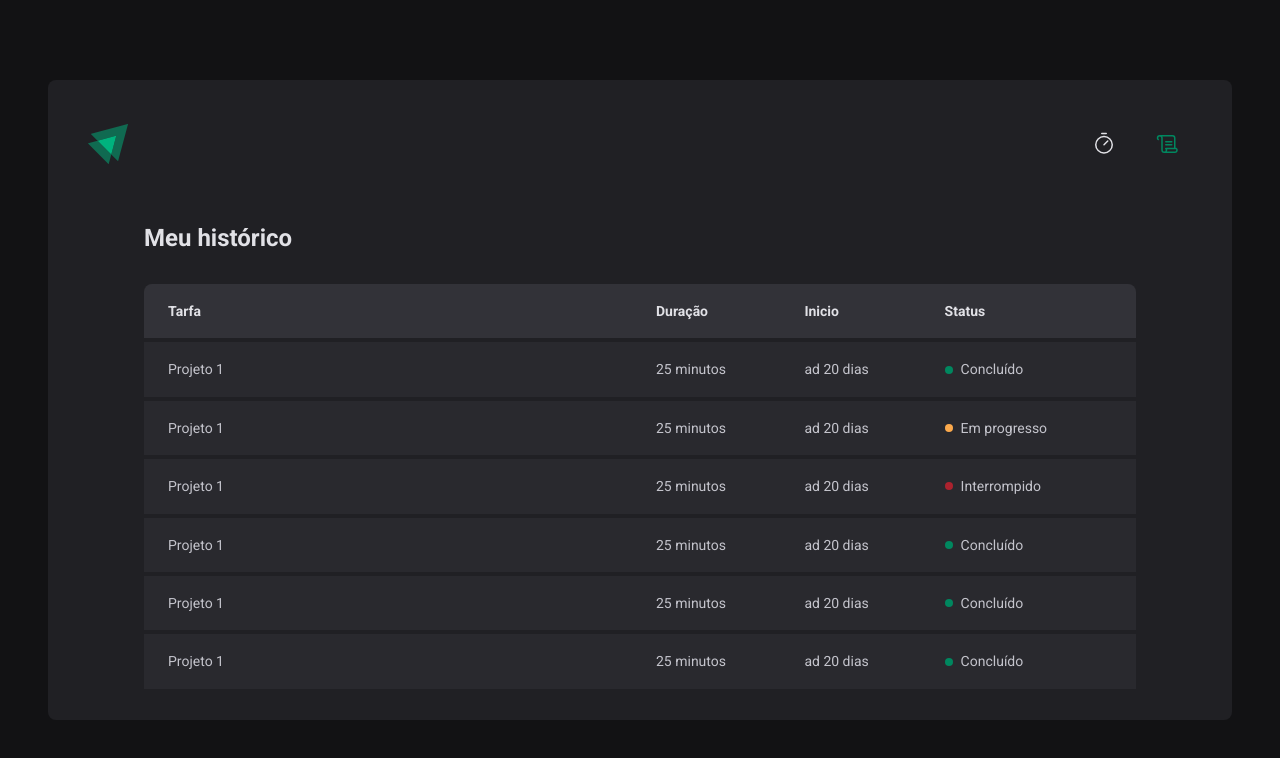
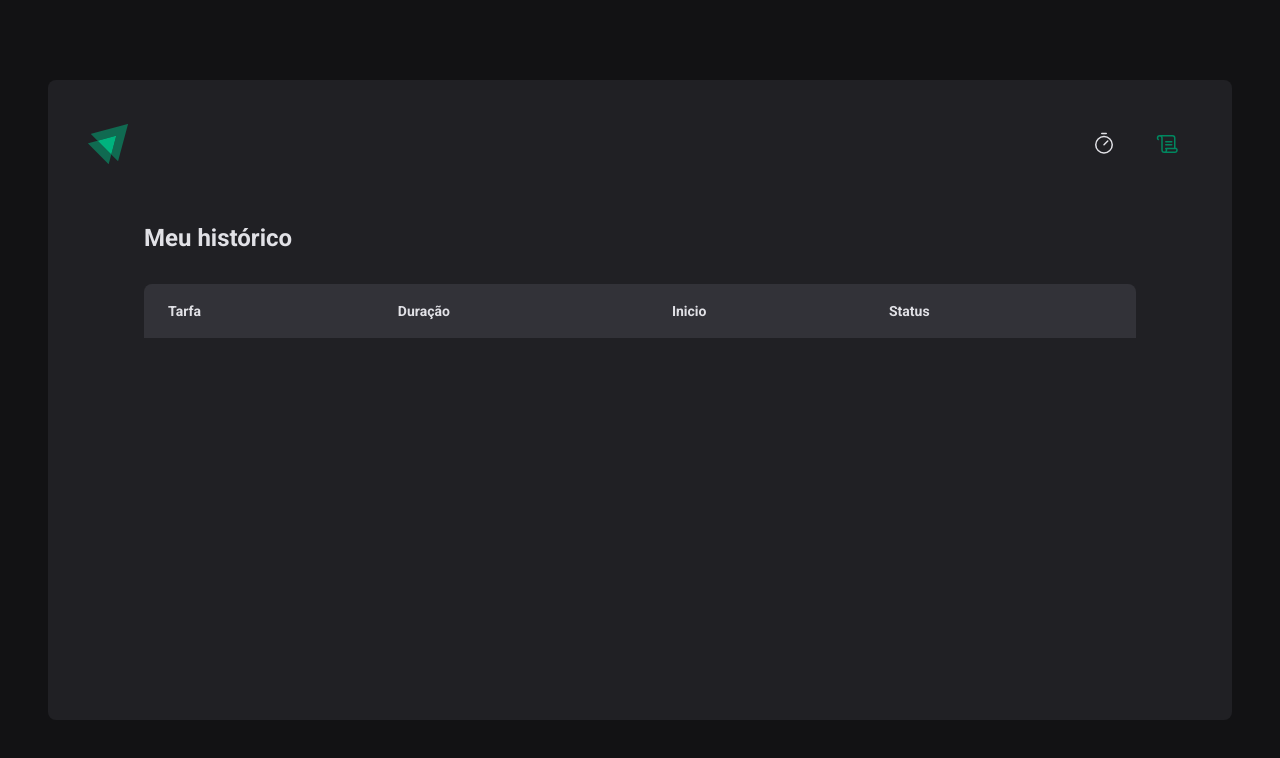
Before and after one commit to DanielFariias/ignite-timer, a React (Vite) app: page /history in a window 1280 px wide. Shown: the top 758 px of the page. Built offline with nearby package versions, Linux system fonts and the light colour scheme.

Commit message:
feat: :art: Populando dados para tela de historico

```diff
--- a/src/contexts/CyclesContext.tsx
+++ b/src/contexts/CyclesContext.tsx
@@ -65,16 +65,13 @@ export function CyclesContextProvider({
     const newCycle: ICycle = {
       id,
       task: data.task,
-      // minutesAmount: data.minutesAmount,
-      minutesAmount: 0.05,
+      minutesAmount: data.minutesAmount,
       startDate: new Date(),
     }
 
     setCycles((prevState) => [...prevState, newCycle])
     setActiveCycleId(id)
     setAmountSecondsPassed(0)
-
-    // reset()
   }
 
   function interruptCurrentCycle() {
--- a/src/pages/History/index.tsx
+++ b/src/pages/History/index.tsx
@@ -1,7 +1,12 @@
+import { useContext } from 'react'
 import { Status } from '../../components/Status'
 import * as S from './styles'
+import { CyclesContext } from '../../contexts/CyclesContext'
+import { formatDistanceToNow } from 'date-fns'
+import { ptBR } from 'date-fns/locale'
 
 export function History() {
+  const { cycles } = useContext(CyclesContext)
   return (
     <S.Container>
       <h1>Meu histórico</h1>
@@ -18,54 +23,25 @@ export function History() {
           </thead>
 
           <tbody>
-            <tr>
-              <td>Projeto 1</td>
-              <td>25 minutos</td>
-              <td>ad 20 dias</td>
-              <td>
-                <Status status="done" />
-              </td>
-            </tr>
-            <tr>
-              <td>Projeto 1</td>
-              <td>25 minutos</td>
-              <td>ad 20 dias</td>
-              <td>
-                <Status status="inProgress" />
-              </td>
-            </tr>
-            <tr>
-              <td>Projeto 1</td>
-              <td>25 minutos</td>
-              <td>ad 20 dias</td>
-              <td>
-                <Status status="interrupted" />
-              </td>
-            </tr>
-            <tr>
-              <td>Projeto 1</td>
-              <td>25 minutos</td>
-              <td>ad 20 dias</td>
-              <td>
-                <Status status="done" />
-              </td>
-            </tr>
-            <tr>
-              <td>Projeto 1</td>
-              <td>25 minutos</td>
-              <td>ad 20 dias</td>
-              <td>
-                <Status status="done" />
-              </td>
-            </tr>
-            <tr>
-              <td>Projeto 1</td>
-              <td>25 minutos</td>
-              <td>ad 20 dias</td>
-              <td>
-                <Status status="done" />
-              </td>
-            </tr>
+            {cycles.map((cycle) => (
+              <tr key={cycle.id}>
+                <td>{cycle.task}</td>
+                <td>{cycle.minutesAmount} minutos</td>
+                <td>
+                  {formatDistanceToNow(cycle?.startDate, {
+                    locale: ptBR,
+                    addSuffix: true,
+                  })}
+                </td>
+                <td>
+                  {cycle?.finishedDate && <Status status="done" />}
+                  {cycle?.interruptedDate && <Status status="interrupted" />}
+                  {!cycle?.finishedDate && !cycle?.interruptedDate && (
+                    <Status status="inProgress" />
+                  )}
+                </td>
+              </tr>
+            ))}
           </tbody>
         </table>
       </S.HistoryList>
--- a/src/pages/Home/index.tsx
+++ b/src/pages/Home/index.tsx
@@ -32,14 +32,19 @@ export function Home() {
       minutesAmount: 0,
     },
   })
-  const { handleSubmit, watch } = newCycleForm
+  const { handleSubmit, watch, reset } = newCycleForm
+
+  function handleNewCycle(data: TNewCycleFormData) {
+    onNewCycle(data)
+    reset()
+  }
 
   const task = watch('task')
   const isSubmitButtonDisabled = !task
 
   return (
     <S.Container>
-      <form onSubmit={handleSubmit(onNewCycle)}>
+      <form onSubmit={handleSubmit(handleNewCycle)}>
         <FormProvider {...newCycleForm}>
           <NewCycleForm />
         </FormProvider>
```
